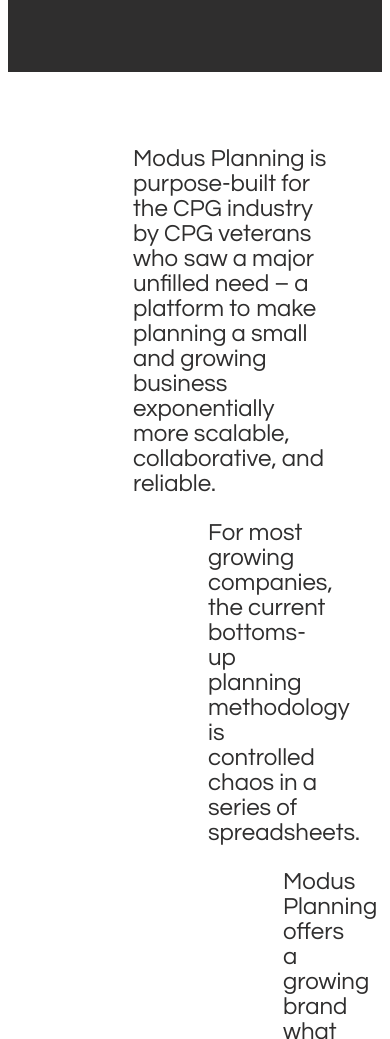
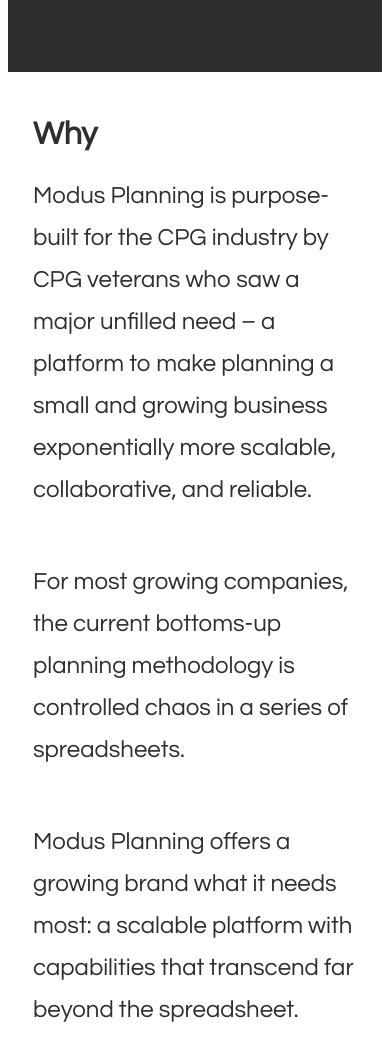
Before and after one commit to mileshd/modus-website-old, a Gatsby site: page / in a window 390 px wide. Shown: the part 954-1993 px from the top of the page. Built offline with nearby package versions, Linux system fonts and the light colour scheme; Gatsby itself is replaced by a stand-in of ours.

Commit message:
style why section of home page

```diff
--- a/src/pages/index.css
+++ b/src/pages/index.css
@@ -22,19 +22,31 @@
 .why {
   background: white;
   color: #2F2E2E;
-  padding: 50px;
+  padding: 25px;
 }
 .why .why-text {
-  max-width: 800px;
+  max-width: 1000px;
+}
+.why .why-text p {
+  margin-bottom: 50px;
+  font-size: 24px;
+  line-height: 1.75;
 }
 .why .first-line {
-  margin-left: 75px;
+  margin-left: 100px;
 }
 .why .second-line {
-  margin-left: 150px;
+  margin-left: 200px;
 }
 .why .third-line {
-  margin-left: 225px;
+  margin-left: 300px;
+}
+@media screen and (max-width: 768px) {
+  .why .first-line,
+  .why .second-line,
+  .why .third-line {
+    margin-left: 0;
+  }
 }
 
 .features {
--- a/src/pages/index.tsx
+++ b/src/pages/index.tsx
@@ -45,6 +45,7 @@
         <div className="why">
           <div className="container">
             <div className="why-text">
+              <h1>Why</h1>
               <p className="first-line">
                 Modus Planning is purpose-built for the CPG industry by CPG veterans who saw a major unfilled need – a platform to make planning a small and growing business exponentially more scalable, collaborative, and reliable.
               </p>
--- a/src/pages/pricing.js
+++ b/src/pages/pricing.js
@@ -22,7 +22,7 @@
               Modus is a secure, cloud-based service and bills monthly with no long term commitment.
             </p>
             <p>
-              <button className="btn btn-primary">Schedule a Demo</button> to learn more about pricing.
+              <button className="btn btn-primary">Get in Touch</button> to learn more about pricing.
             </p>
           </div>
         </div>
@@ -95,13 +95,13 @@
         </div>
         <div className="intro">
           <div className="container">
-            <h2>The Hardest Part is the Onboarding</h2>
+            <h1>The Hardest Part is the Onboarding</h1>
             <h1>Fortunately, We do the Heavy Lifting - For Free</h1>
             <h3>
               We understand that a growing brand has minimal time to work through a software implementation. We have lived it, we get it. To that end, we'll take your current files and our experienced team will do their best to build out your Modus World.
             </h3>
             <button className="btn btn-primary call-to-action-button">
-              Schedule a Demo
+              Get in Touch
             </button>
           </div>
         </div>
```
Also changed, not shown: src/pages/pricing.css (+8 -0 lines).
